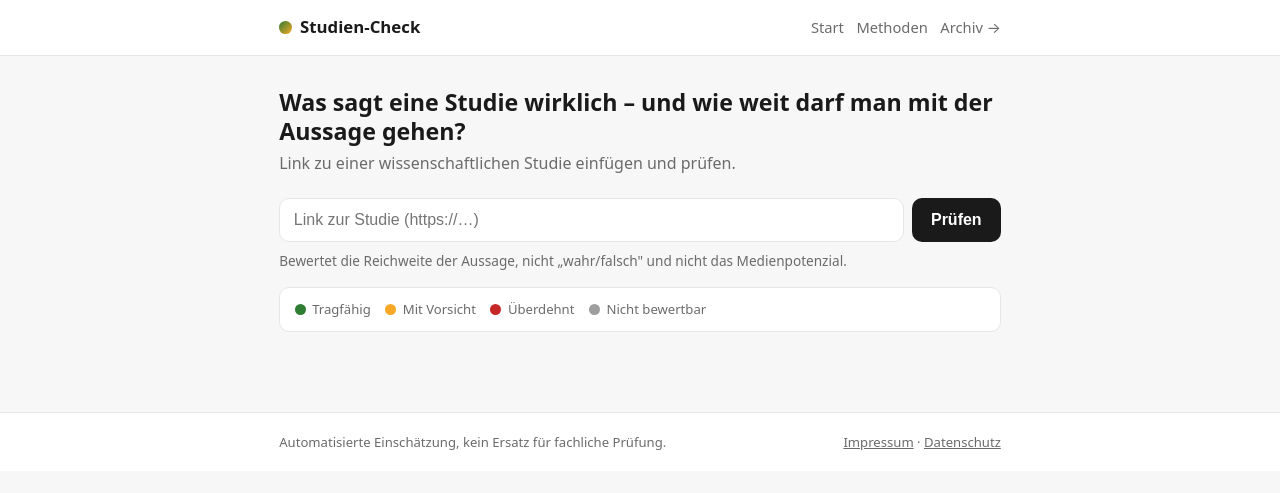
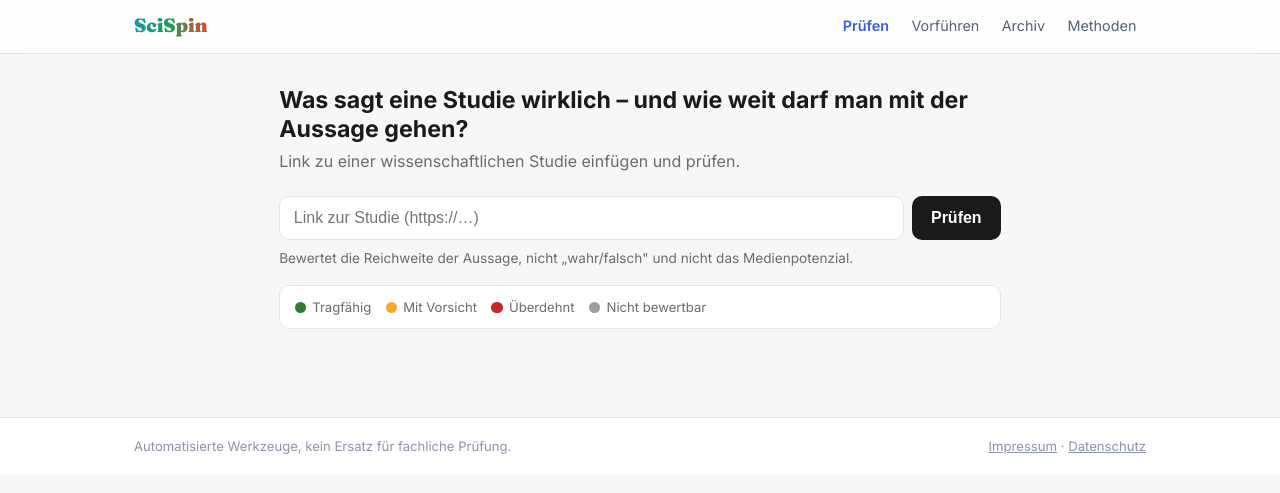
Before and after one commit to leotomhal/scispin, a PHP site: page /check/ in a window 1280 px wide. Shown: the top 493 px of the page. Run offline with PHP 8.4, Linux system fonts and the light colour scheme; data that the repository does not hold is empty.

Commit message:
Unify site: shared nav/footer + design language, and Checker→Spin bridge
Stufe A – gemeinsame Kopfleiste + Footer auf allen Seiten (assets/chrome.js),
sodass check/ und spin/ als EIN Produkt mit zwei Modi erscheinen. Die tool-
eigenen Navigationsleisten/Footer wurden entfernt.

Stufe B – geteilte Designsprache (assets/scispin.css): gemeinsame Farb-/Schrift-
Tokens, Marken-Schriftzug „SciSpin" mit cold→good→hot-Verlauf, einheitliche
Akzentfarbe. Der Checker übernimmt die Markenklammer, behält seine Lese-Typo.

Brücke – aus dem Studien-Check führt ein Button den Ergebnis-Text per
sessionStorage direkt in den SciSpin-O-Mat, der ihn vorbefüllt (mit Hinweis).

Außerdem: tools/connectivity.php aus dem Repo entfernt (Setup-Einmal-Tool, kam
sonst per Update wieder), README aktualisiert, VERSION -> 0.2.0.

Getestet: php -l + node --check sauber; Kopfleiste/Footer/Marke headless
(Chromium) auf Start/Check/Spin gerendert inkl. korrektem aktivem Link; Brücke
end-to-end im Browser (Handoff setzt Seed, Spin-O-Mat übernimmt ihn).

Co-Authored-By: Claude Opus 4.8 <noreply@anthropic.com>
Claude-Session: https://claude.ai/code/session_016SBrAoqMGnTWBK6Y8dnBaU

```diff
--- /dev/null
+++ b/assets/chrome.js
@@ -0,0 +1,41 @@
+/* assets/chrome.js – fügt auf jeder Seite die geteilte Kopfleiste und den Footer
+   ein, damit check/ und spin/ als EIN Produkt wirken. Jede Seite setzt vorher
+   window.SCISPIN = { root: '<pfad-zur-wurzel>', active: '<seiten-key>' }.
+   root ist der relative Pfad zur Projektwurzel ('' auf der Startseite,
+   '../' in den Unterordnern). active ∈ home|check|spin|archiv|methoden. */
+(function () {
+  var cfg = window.SCISPIN || {};
+  var root = cfg.root || '';
+  var active = cfg.active || '';
+  function href(p) { return root + p; }
+
+  var links = [
+    ['check',    'Prüfen',    'check/'],
+    ['spin',     'Vorführen', 'spin/'],
+    ['archiv',   'Archiv',    'check/archive.php'],
+    ['methoden', 'Methoden',  'check/methoden.php'],
+  ];
+
+  var nav = document.createElement('header');
+  nav.className = 'sci-nav';
+  var linksHtml = links.map(function (l) {
+    var on = active === l[0] ? ' class="on"' : '';
+    return '<a' + on + ' href="' + href(l[2]) + '">' + l[1] + '</a>';
+  }).join('');
+  nav.innerHTML =
+    '<div class="in">' +
+      '<a class="sci-brand" href="' + (href('') || './') + '">SciSpin</a>' +
+      '<nav class="sci-links">' + linksHtml + '</nav>' +
+    '</div>';
+  document.body.insertBefore(nav, document.body.firstChild);
+
+  var foot = document.createElement('footer');
+  foot.className = 'sci-foot';
+  foot.innerHTML =
+    '<div class="in">' +
+      '<span>Automatisierte Werkzeuge, kein Ersatz für fachliche Prüfung.</span>' +
+      '<span><a href="' + href('check/impressum.php') + '">Impressum</a> · ' +
+      '<a href="' + href('check/datenschutz.php') + '">Datenschutz</a></span>' +
+    '</div>';
+  document.body.appendChild(foot);
+})();
--- /dev/null
+++ b/assets/scispin.css
@@ -0,0 +1,77 @@
+/* SciSpin – geteilte Designsprache für beide Modi (check/ + spin/).
+   Marken-Schriftzug + gemeinsame Kopfleiste/Footer, damit die Tools als
+   EIN Produkt erscheinen. Tool-spezifische Styles bleiben in ihren Dateien. */
+
+@import url('https://fonts.googleapis.com/css2?family=Fraunces:ital,opsz,wght@0,9..144,500;0,9..144,900;1,9..144,500&family=Inter:wght@400;500;600;700&family=JetBrains+Mono:wght@500;700&display=swap');
+
+:root{
+  /* Markenverlauf: die Kernidee (zu komplex -> gut -> zu reißerisch) */
+  --sci-cold:#1593a8;
+  --sci-good:#1f9d5c;
+  --sci-hot:#e0492a;
+  --sci-accent:#3b5bdb;
+
+  --sci-ink:#1a2030;
+  --sci-muted:#566076;
+  --sci-dim:#8b94a8;
+  --sci-line:#dce1ec;
+  --sci-bg:#f4f6fb;
+  --sci-card:#ffffff;
+
+  --sci-font:'Inter',system-ui,-apple-system,"Segoe UI",sans-serif;
+  --sci-display:'Fraunces',Georgia,serif;
+  --sci-mono:'JetBrains Mono',ui-monospace,monospace;
+}
+
+/* ---------- Kopfleiste (per assets/chrome.js eingefügt) ---------- */
+.sci-nav{
+  position:sticky; top:0; z-index:50; padding:0;
+  background:rgba(255,255,255,.88); backdrop-filter:blur(8px);
+  border-bottom:1px solid var(--sci-line);
+}
+.sci-nav .in{
+  max-width:1060px; margin:0 auto; padding:.6rem 24px;
+  display:flex; align-items:center; justify-content:space-between; gap:1rem;
+}
+.sci-brand{
+  font-family:var(--sci-display); font-weight:900; font-size:1.2rem;
+  letter-spacing:-.01em; text-decoration:none; white-space:nowrap;
+  background:linear-gradient(90deg,var(--sci-cold),var(--sci-good) 50%,var(--sci-hot));
+  -webkit-background-clip:text; background-clip:text; color:transparent;
+}
+.sci-links{ display:flex; gap:.2rem; flex-wrap:wrap; align-items:center;
+  font-family:var(--sci-font); }
+.sci-links a{
+  font-size:.9rem; color:var(--sci-muted); text-decoration:none;
+  padding:.35rem .6rem; border-radius:8px; transition:background .12s,color .12s;
+}
+.sci-links a:hover{ color:var(--sci-ink); background:rgba(59,91,219,.07); }
+.sci-links a.on{ color:var(--sci-accent); font-weight:600; }
+
+/* ---------- Footer (per assets/chrome.js eingefügt) ---------- */
+.sci-foot{ border-top:1px solid var(--sci-line); background:var(--sci-card); margin-top:2.5rem; padding:0; }
+.sci-foot .in{
+  max-width:1060px; margin:0 auto; padding:1.1rem 24px;
+  display:flex; flex-wrap:wrap; gap:.4rem 1rem; justify-content:space-between;
+  font-family:var(--sci-font); font-size:.82rem; color:var(--sci-dim);
+}
+.sci-foot a{ color:var(--sci-dim); }
+.sci-foot a:hover{ color:var(--sci-accent); }
+
+/* ---------- Brücke: Button im Checker-Ergebnis ---------- */
+.sci-bridge{
+  display:inline-flex; align-items:center; gap:.4rem; margin-top:1.1rem;
+  font-family:var(--sci-font); font-size:.92rem; font-weight:600;
+  text-decoration:none; color:#fff; padding:.6rem 1rem; border-radius:10px;
+  background:linear-gradient(90deg,var(--sci-accent),var(--sci-hot));
+  transition:filter .12s;
+}
+.sci-bridge:hover{ filter:brightness(1.07); }
+
+/* ---------- Brücke: Hinweis im Spin-O-Mat, wenn Text übernommen wurde ---------- */
+.sci-seed-note{
+  font-family:var(--sci-mono); font-size:11px; letter-spacing:.04em;
+  color:var(--sci-good); margin:0 0 8px;
+  display:flex; align-items:center; gap:.4rem;
+}
+.sci-seed-note::before{ content:"↳"; font-weight:700; }
--- a/check/datenschutz.php
+++ b/check/datenschutz.php
@@ -4,6 +4,7 @@
 <meta charset="utf-8">
 <meta name="viewport" content="width=device-width, initial-scale=1">
 <title>Datenschutzerklärung – Studien-Check</title>
+<link rel="stylesheet" href="../assets/scispin.css">
 <style>
   body { font-family: system-ui, sans-serif; color:#1a1a1a; background:#f7f7f8; margin:0; line-height:1.6; }
   header { border-bottom:1px solid #e6e6e6; background:#fff; }
@@ -15,7 +16,6 @@
 </style>
 </head>
 <body>
-<header><div class="bar"><a class="brand" href="./">&larr; Studien-Check</a></div></header>
 <main>
   <h1>Datenschutzerklärung</h1>
   <div class="todo">
@@ -25,5 +25,7 @@
     Diese Seite ist bewusst leer ausgeliefert.
   </div>
 </main>
+<script>window.SCISPIN = { root: '../', active: '' };</script>
+<script src="../assets/chrome.js"></script>
 </body>
 </html>
--- a/check/impressum.php
+++ b/check/impressum.php
@@ -4,6 +4,7 @@
 <meta charset="utf-8">
 <meta name="viewport" content="width=device-width, initial-scale=1">
 <title>Impressum – Studien-Check</title>
+<link rel="stylesheet" href="../assets/scispin.css">
 <style>
   body { font-family: system-ui, sans-serif; color:#1a1a1a; background:#f7f7f8; margin:0; line-height:1.6; }
   header { border-bottom:1px solid #e6e6e6; background:#fff; }
@@ -15,7 +16,6 @@
 </style>
 </head>
 <body>
-<header><div class="bar"><a class="brand" href="./">&larr; Studien-Check</a></div></header>
 <main>
   <h1>Impressum</h1>
   <div class="todo">
@@ -23,5 +23,7 @@
     gemäß den geltenden Vorgaben (§ 5 DDG/TMG) füllen. Diese Seite ist bewusst leer ausgeliefert.
   </div>
 </main>
+<script>window.SCISPIN = { root: '../', active: '' };</script>
+<script src="../assets/chrome.js"></script>
 </body>
 </html>
--- a/check/index.php
+++ b/check/index.php
@@ -26,14 +26,15 @@ $esc = fn($s) => htmlspecialchars((string)$s, ENT_QUOTES, 'UTF-8');
 <meta name="viewport" content="width=device-width, initial-scale=1">
 <title>Studien-Check</title>
 <meta name="description" content="Was sagt eine Studie wirklich – und wie weit darf man mit der Aussage gehen?">
+<link rel="stylesheet" href="../assets/scispin.css">
 <style>
   :root {
     --fg: #1a1a1a; --muted: #6b6b6b; --line: #e6e6e6; --bg: #f7f7f8; --card:#fff;
     --gruen: #2e7d32; --gelb: #f9a825; --rot: #c62828; --grau: #9e9e9e;
-    --accent: #1565c0;
+    --accent: #3b5bdb;
   }
   * { box-sizing: border-box; }
-  body { font-family: system-ui, -apple-system, "Segoe UI", sans-serif;
+  body { font-family: 'Inter', system-ui, -apple-system, "Segoe UI", sans-serif;
          color: var(--fg); background: var(--bg); margin: 0; line-height: 1.55; }
   a { color: var(--accent); }
 
@@ -127,13 +128,6 @@ $esc = fn($s) => htmlspecialchars((string)$s, ENT_QUOTES, 'UTF-8');
 </head>
 <body>
 
-<header>
-  <div class="bar">
-    <a class="brand" href="./"><span class="mark"></span>Studien-Check</a>
-    <nav class="nav"><a href="../">Start</a> &nbsp; <a href="methoden.php">Methoden</a> &nbsp; <a href="archive.php">Archiv &rarr;</a></nav>
-  </div>
-</header>
-
 <main>
   <h1>Was sagt eine Studie wirklich – und wie weit darf man mit der Aussage gehen?</h1>
   <p class="lead">Link zu einer wissenschaftlichen Studie einfügen und prüfen.</p>
@@ -165,13 +159,6 @@ $esc = fn($s) => htmlspecialchars((string)$s, ENT_QUOTES, 'UTF-8');
   </div>
 <?php endif; ?>
 </main>
-
-<footer>
-  <div class="foot">
-    <span>Automatisierte Einschätzung, kein Ersatz für fachliche Prüfung.</span>
-    <span><a href="impressum.php">Impressum</a> · <a href="datenschutz.php">Datenschutz</a></span>
-  </div>
-</footer>
 
 <script>
 const $ = s => document.querySelector(s);
@@ -307,6 +294,8 @@ function render(d) {
         </section>
       </div>
 
+      <a class="sci-bridge" data-seed="${esc(a.summary || a.core_statement || '')}" href="../spin/">→ Wie überdreht man das? Im SciSpin-O-Mat zeigen</a>
+
       <p class="disclaimer">Automatisierte Einschätzung, kein Ersatz für fachliche Prüfung.
       ${abstractOnly ? 'Beruht nur auf dem Abstract und ist entsprechend eingeschränkt.' : ''}</p>
     </div>`;
@@ -318,6 +307,12 @@ $('#url').addEventListener('keydown', e => { if (e.key === 'Enter') run(); });
 // Letzte Analysen: Klick prüft die Studie erneut
 document.querySelectorAll('.recent-item').forEach(el => {
   el.addEventListener('click', () => { $('#url').value = el.dataset.url; run(); });
+});
+
+// Brücke: Ergebnis-Text an den SciSpin-O-Mat übergeben (dann folgt der Link).
+out.addEventListener('click', e => {
+  const bridge = e.target.closest('.sci-bridge');
+  if (bridge) { try { sessionStorage.setItem('scispin_seed', bridge.dataset.seed || ''); } catch (_) {} }
 });
 
 // Umschalter Einfach / Ausführlich
@@ -332,5 +327,7 @@ out.addEventListener('click', e => {
   card.querySelector('.view-ausfuehrlich').style.display = (v === 'ausfuehrlich') ? '' : 'none';
 });
 </script>
+<script>window.SCISPIN = { root: '../', active: 'check' };</script>
+<script src="../assets/chrome.js"></script>
 </body>
 </html>
```
Also changed, not shown: check/archive.php (+5 -2 lines), check/methoden.php (+5 -9 lines), index.php (+6 -9 lines), spin/app.js (+14 -0 lines), spin/index.html (+4 -6 lines), spin/preview.html (+4 -4 lines), spin/ueber.html (+6 -2 lines), tools/connectivity.php (deleted, +0 -58 lines), README.md, 1 other file.
